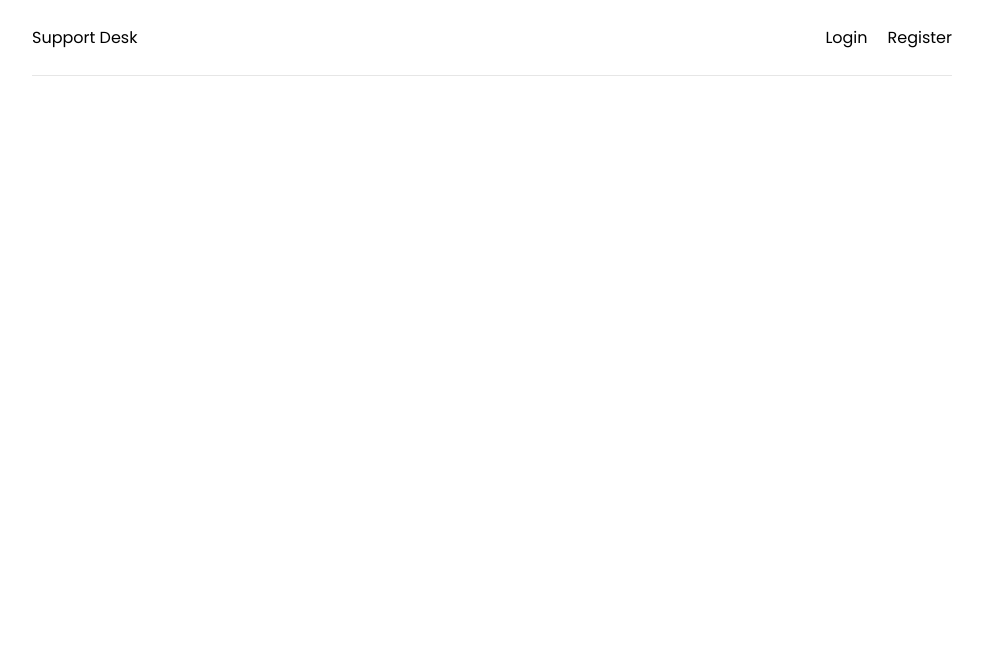
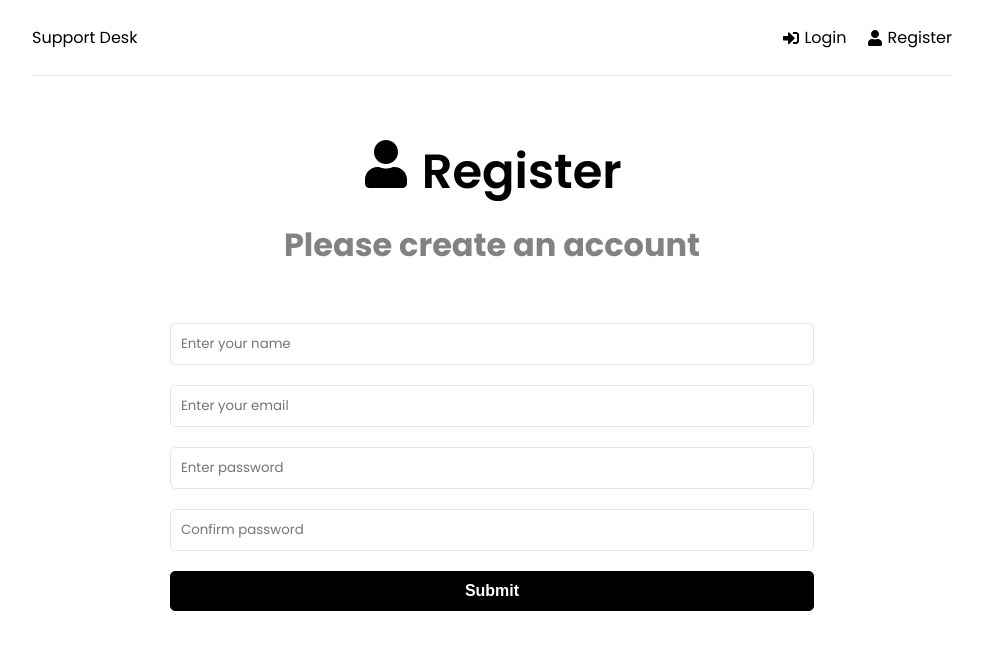
Before and after one commit to TTraylor310/tracker-tray, a React (Create React App) app: page /register in a window 1280 px wide. Shown: the top 650 px of the page, without its empty margins (148-1131 px from the left). Built offline with nearby package versions, Linux system fonts and the light colour scheme.

Commit message:
Basic setup for Login and Register page, need to add redux for changing state and carrying over

```diff
--- a/package.json
+++ b/package.json
@@ -7,8 +7,10 @@
     "@testing-library/jest-dom": "^5.16.5",
     "@testing-library/react": "^13.4.0",
     "@testing-library/user-event": "^14.4.3",
+    "axios": "^1.3.0",
     "react": "^18.2.0",
     "react-dom": "^18.2.0",
+    "react-icons": "^4.7.1",
     "react-redux": "^8.0.5",
     "react-router-dom": "^6.8.0",
     "react-scripts": "5.0.1",
--- a/src/App.js
+++ b/src/App.js
@@ -1,6 +1,11 @@
 import { BrowserRouter as Router, Routes, Route } from 'react-router-dom'
 import { toast, ToastContainer } from 'react-toastify'
+import 'react-toastify/dist/ReactToastify.css'
 import Header from './components/Header'
+import Home from './pages/Home'
+import Login from './pages/Login'
+import Register from './pages/Register'
+
 
 function App() {
 
@@ -11,6 +16,11 @@
       <Router>
         <div className="container">
           <Header />
+          <Routes>
+            <Route path='/' element={<Home />} />
+            <Route path='/login' element={<Login />} />
+            <Route path='/register' element={<Register />} />
+          </Routes>
         </div>
       </Router>
       <ToastContainer />
--- a/src/components/Header.jsx
+++ b/src/components/Header.jsx
@@ -1,12 +1,23 @@
+import { Link } from 'react-router-dom'
+import { FaSignInAlt, FaSignOutAlt, FaUser } from 'react-icons/fa'
+
 const Header = () => {
   return (
-    <header className="header">
-      <div className="logo">
-        Support Desk
+    <header className='header'>
+      <div className='logo'>
+        <Link to='/'>Support Desk</Link>
       </div>
       <ul>
-        <li>Login</li>
-        <li>Register</li>
+        <li>
+          <Link to='/login'>
+            <FaSignInAlt /> Login
+          </Link>
+        </li>
+        <li>
+          <Link to='/register'>
+            <FaUser /> Register
+          </Link>
+        </li>
       </ul>
     </header>
   )
--- /dev/null
+++ b/src/pages/Home.jsx
@@ -0,0 +1,20 @@
+import { Link } from 'react-router-dom'
+import { FaQuestionCircle, FaTicketAlt } from 'react-icons/fa'
+
+const Home = () => {
+  return (
+    <>
+      <section className="heading">
+        <h1>What do you need to track?</h1>
+        <p>Please choose form the option below</p>
+      </section>
+      <Link to='/new-ticket' className="btn btn-reverse btn-block">
+        <FaQuestionCircle /> Create New Ticket
+      </Link>
+      <Link to='/tickets' className="btn btn-block">
+        <FaTicketAlt /> View My Tickets
+      </Link>
+    </>
+  )
+}
+export default Home
--- /dev/null
+++ b/src/pages/Login.jsx
@@ -0,0 +1,62 @@
+import { useState } from 'react'
+import { FaSignInAlt } from 'react-icons/fa'
+
+const Login = () => {
+
+  const [formData, setFormData] = useState({
+    email: '',
+    password: '',
+  })
+
+  const {email, password} = formData
+
+  const onChange = (e) => {
+    setFormData((prevState) => ({
+      ...prevState,
+      [e.target.name]: e.target.value,
+    }))
+  }
+
+  return (
+    <>
+      <section className="heading">
+        <h1>
+          <FaSignInAlt /> Login
+        </h1>
+        <p>Please log in to get access</p>
+      </section>
+      <section className="form">
+        <form className="form-group">
+          <div className="form-group">
+            <input
+              type='email'
+              className='form-control'
+              id='email'
+              name='email'
+              placeholder='Enter your email'
+              required
+              onChange={onChange}
+              value={email}
+            />
+          </div>
+          <div className="form-group">
+            <input
+              type='password'
+              className='form-control'
+              id='password'
+              name='password'
+              placeholder='Enter password'
+              required
+              onChange={onChange}
+              value={password}
+            />
+          </div>
+          <div className="form-group">
+            <button className="btn btn-block">Submit</button>
+          </div>
+        </form>
+      </section>
+    </>
+  )
+}
+export default Login
--- /dev/null
+++ b/src/pages/Register.jsx
@@ -0,0 +1,103 @@
+import { useState } from 'react'
+import { toast } from 'react-toastify'
+import { FaUser } from 'react-icons/fa'
+
+const Register = () => {
+  const [formData, setFormData] = useState({
+    name: '',
+    email: '',
+    password: '',
+    password2: '',
+  })
+
+  const {name, email, password, password2} = formData
+
+  const onChange = e => {
+    setFormData((prevState) => ({
+      ...prevState,
+      [e.target.name]: e.target.value,
+    }))
+  }
+
+  const onSubmit = e => {
+    e.preventDefault()
+    if(password !== password2) {
+      toast.error('Passwords do not match')
+    } else {
+      const userData = {
+        name,
+        email,
+        password,
+      }
+      // dispatch
+    }
+  }
+
+  return (
+    <>
+      <section className='heading'>
+        <h1>
+          <FaUser /> Register
+        </h1>
+        <p>Please create an account</p>
+      </section>
+      <section className="form">
+        <form onSubmit={onSubmit}>
+          <div className="form-group">
+            <input
+              type='text'
+              className='form-control'
+              id='name'
+              name='name'
+              placeholder='Enter your name'
+              required
+              value={name}
+              onChange={onChange}
+            />
+          </div>
+          <div className="form-group">
+            <input
+              type='email'
+              className='form-control'
+              id='email'
+              name='email'
+              placeholder='Enter your email'
+              required
+              value={email}
+              onChange={onChange}
+            />
+          </div>
+          <div className="form-group">
+            <input
+              type='password'
+              className='form-control'
+              id='password'
+              name='password'
+              placeholder='Enter password'
+              required
+              value={password}
+              onChange={onChange}
+            />
+          </div>
+          <div className="form-group">
+            <input
+              type='password'
+              className='form-control'
+              id='password2'
+              name='password2'
+              placeholder='Confirm password'
+              required
+              value={password2}
+              onChange={onChange}
+            />
+          </div>
+          <div className="form-group">
+            <button className="btn btn-block">Submit</button>
+          </div>
+        </form>
+      </section>
+    </>
+  )
+}
+
+export default Register
```
Also changed, not shown: 1 other file (tests, documents, lock files or other folders).
